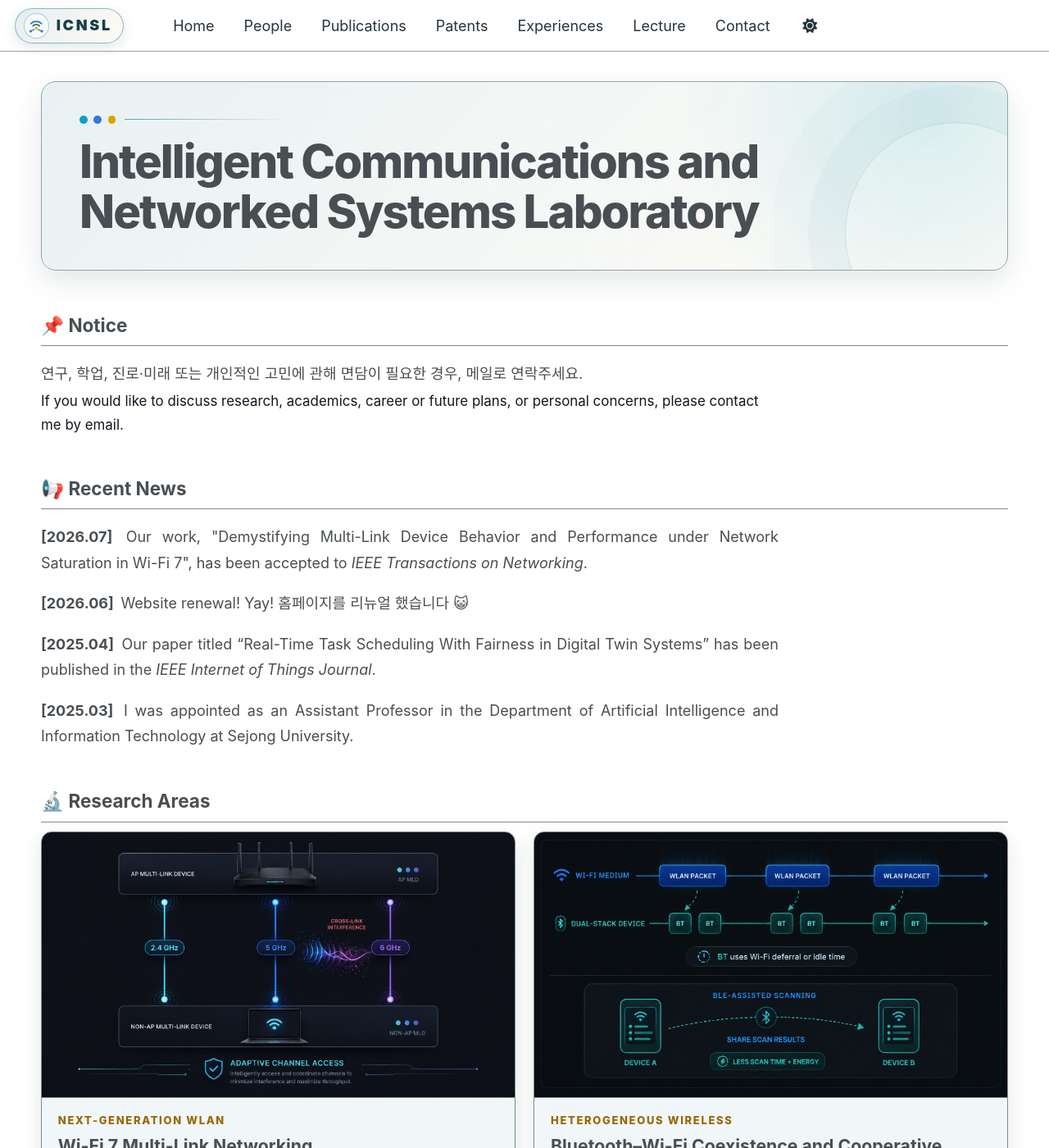
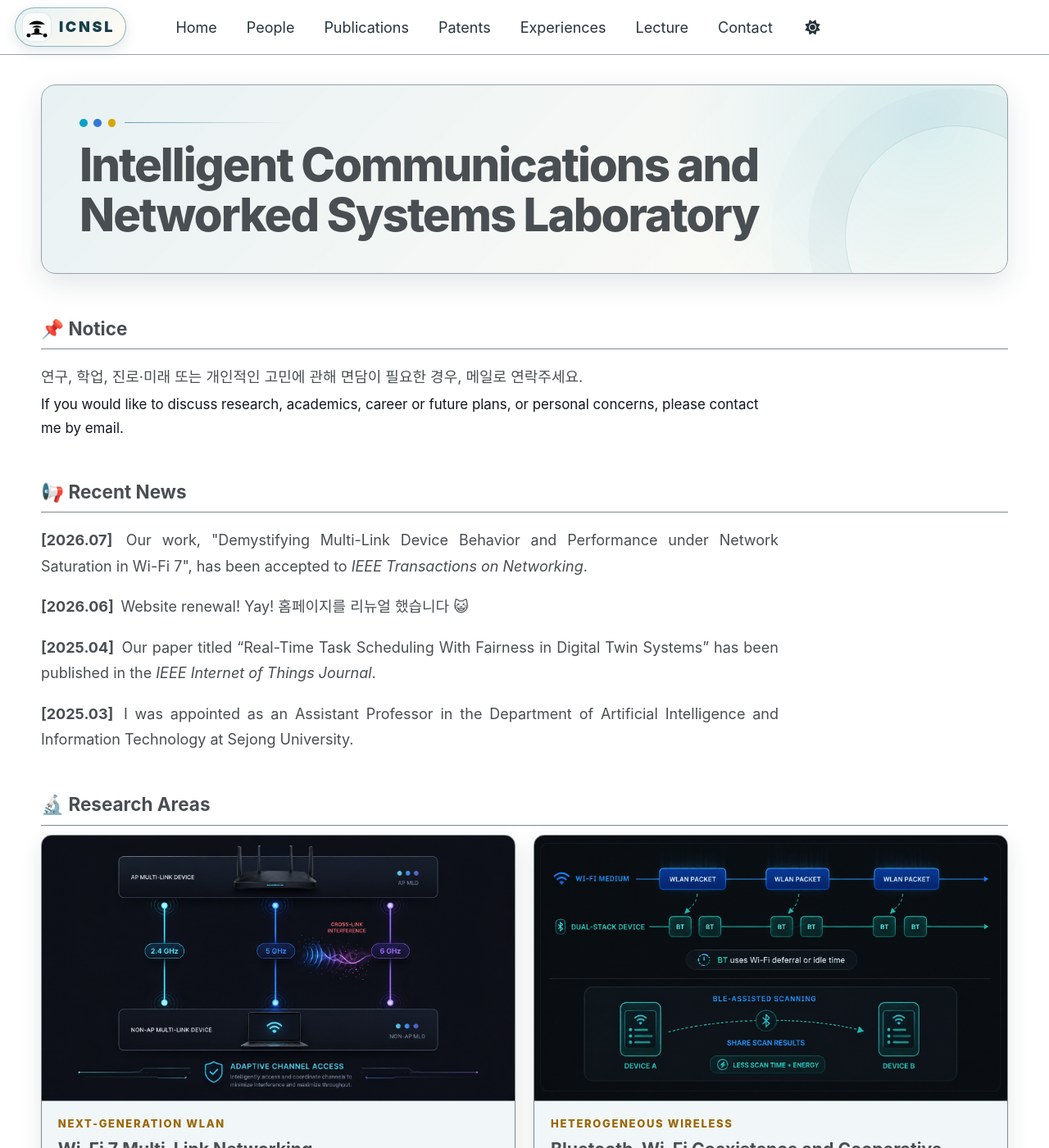
Before and after one commit to icnsl/icnsl.github.io, a Jekyll site: the page built from _pages/about.md, in a window 1280 px wide and 1400 px high. Shown: the whole window at 82% size. Built offline with Jekyll 4.4.1, drawn with Linux system fonts in a browser that asks for light colours; a script bundle is joined from its source files by our own code; library files that are not in the unit come from our copies.

Commit message:
Add files via upload

```diff
--- a/_sass/layout/_masthead.scss
+++ b/_sass/layout/_masthead.scss
@@ -70,14 +70,13 @@
   color: var(--global-text-color);
   font-weight: 700;
   border-bottom: 2px solid var(--global-text-color);
-  pointer-events: none; /* Move this here */
-  cursor: default; /* Move this here too */
+  pointer-events: none;
+  cursor: default;
 }
 
 .masthead__menu-item.selected a:hover {
   color: var(--global-text-color);
   border-bottom: 2px solid var(--global-text-color);
-  /* No need to repeat pointer-events and cursor here */
 }
 
 /* ==========================================================================
@@ -92,13 +91,12 @@
   position: relative;
   display: inline-flex;
   align-items: center;
-  gap: 0.5rem;
-  min-height: 2.2rem;
-  padding: 0.3rem 0.72rem 0.3rem 0.58rem;
+  gap: 0.52rem;
+  min-height: 2.35rem;
+  padding: 0.28rem 0.72rem 0.28rem 0.42rem;
   border: 1px solid rgba(47, 127, 147, 0.52);
   border-radius: 999px;
-  background:
-    linear-gradient(135deg, rgba(47, 127, 147, 0.13), rgba(255, 209, 102, 0.08));
+  background: linear-gradient(135deg, rgba(47, 127, 147, 0.11), rgba(255, 209, 102, 0.08));
   box-shadow: 0 5px 16px rgba(20, 54, 64, 0.12);
   line-height: 1;
   transition: transform 0.18s ease, border-color 0.18s ease, box-shadow 0.18s ease;
@@ -117,56 +115,21 @@
 
 .site-brand__mark {
   display: inline-grid;
+  width: 2rem;
+  height: 2rem;
+  flex: 0 0 2rem;
+  place-items: center;
+  border-radius: 0.65rem;
+  background: rgba(255, 255, 255, 0.72);
+  box-shadow: inset 0 0 0 1px rgba(23, 111, 134, 0.12);
+  overflow: hidden;
+}
+
+.site-brand__mark img {
+  display: block;
   width: 1.68rem;
   height: 1.68rem;
-  flex: 0 0 1.68rem;
-  place-items: center;
-  border: 1px solid rgba(23, 111, 134, 0.32);
-  border-radius: 50%;
-  background: rgba(255, 255, 255, 0.54);
-  box-shadow: inset 0 0 0 1px rgba(255, 255, 255, 0.32);
-}
-
-.site-brand__mark svg {
-  display: block;
-  width: 1.36rem;
-  height: 1.36rem;
-  overflow: visible;
-}
-
-.site-brand__mark-signal,
-.site-brand__mark-link {
-  fill: none;
-  stroke-linecap: round;
-  stroke-linejoin: round;
-}
-
-.site-brand__mark-signal {
-  stroke: #176f86;
-}
-
-.site-brand__mark-signal--outer {
-  stroke-width: 2.05;
-  opacity: 0.88;
-}
-
-.site-brand__mark-signal--inner {
-  stroke-width: 2.25;
-}
-
-.site-brand__mark-link {
-  stroke: #3478d4;
-  stroke-width: 1.85;
-}
-
-.site-brand__mark-node {
-  fill: #3478d4;
-}
-
-.site-brand__mark-core {
-  fill: #d6a700;
-  stroke: var(--global-bg-color);
-  stroke-width: 1.2;
+  object-fit: contain;
 }
 
 .site-brand__wordmark {
@@ -179,8 +142,7 @@
 
 html[data-theme="dark"] .masthead__menu-item--lg .site-brand {
   border-color: rgba(255, 209, 102, 0.42);
-  background:
-    linear-gradient(135deg, rgba(14, 161, 197, 0.16), rgba(255, 209, 102, 0.08));
+  background: linear-gradient(135deg, rgba(14, 161, 197, 0.16), rgba(255, 209, 102, 0.08));
   box-shadow: 0 6px 18px rgba(0, 0, 0, 0.28);
 }
 
@@ -190,27 +152,8 @@ html[data-theme="dark"] .masthead__menu-item--lg.selected .site-brand:hover {
 }
 
 html[data-theme="dark"] .site-brand__mark {
-  border-color: rgba(255, 209, 102, 0.35);
-  background: rgba(7, 19, 31, 0.66);
-  box-shadow: inset 0 0 0 1px rgba(255, 255, 255, 0.06);
-}
-
-html[data-theme="dark"] .site-brand__mark-signal {
-  stroke: #65d7ee;
-}
-
-html[data-theme="dark"] .site-brand__mark-link {
-  stroke: #77a9ff;
-  fill: none;
-}
-
-html[data-theme="dark"] .site-brand__mark-node {
-  fill: #77a9ff;
-}
-
-html[data-theme="dark"] .site-brand__mark-core {
-  fill: #ffd166;
-  stroke: #07131f;
+  background: rgba(7, 19, 31, 0.72);
+  box-shadow: inset 0 0 0 1px rgba(255, 255, 255, 0.08);
 }
 
 html[data-theme="dark"] .site-brand__wordmark {
@@ -220,6 +163,18 @@ html[data-theme="dark"] .site-brand__wordmark {
 @media (max-width: 600px) {
   .masthead__menu-item--lg .site-brand {
     padding-right: 0.58rem;
+    gap: 0.42rem;
+  }
+
+  .site-brand__mark {
+    width: 1.82rem;
+    height: 1.82rem;
+    flex-basis: 1.82rem;
+  }
+
+  .site-brand__mark img {
+    width: 1.52rem;
+    height: 1.52rem;
   }
 
   .site-brand__wordmark {
```
